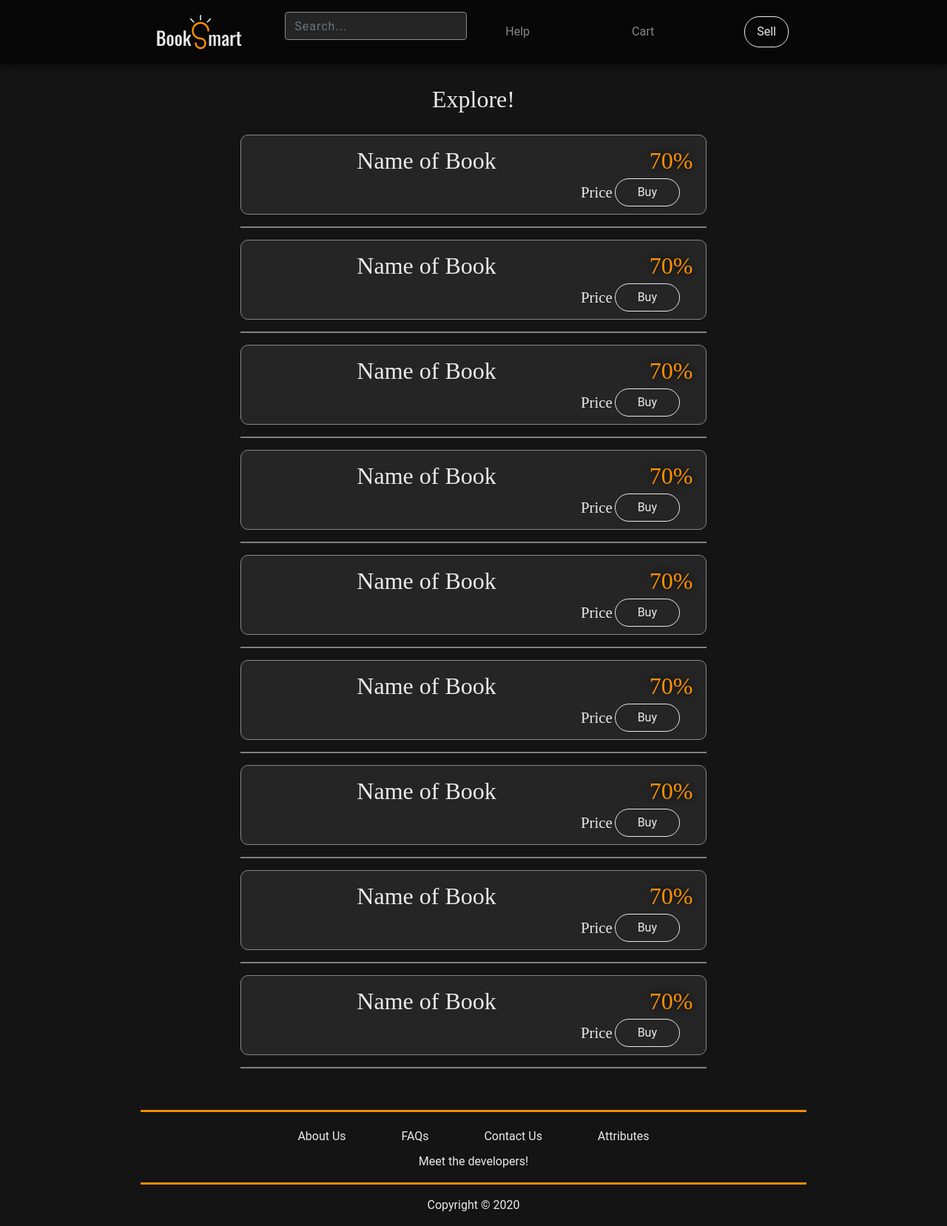
After one commit to MuazzamSyed/BookSmart, a Django app: template web_tech_project/templates/product.html in a window 1280 px wide. The commit adds this page. Shown: the whole page at 74% size. Run offline with Django 3.2, Linux system fonts and the light colour scheme; the template is opened without the code that fills it, so the values that code supplies are empty; some libraries are stand-ins or nearby versions.

Commit message:
product page update

```diff
--- a/web_tech_project/templates/css/styles.css
+++ b/web_tech_project/templates/css/styles.css
@@ -17,10 +17,10 @@ hr{
     height: 2px;
     background-color: #ff9000;
 }
-#hr-sm{
+.hr-sm{
     height: 1px;
     width: 70%;
-    background-color: #eaeaea;
+    background-color: #888888;
 }
 .jumbotron{
     background-color: #141414;
@@ -63,8 +63,9 @@ a:focus, a:hover{
     color: #888888;
 }
 
-#imp{
+#imp, .btn{
     background: none;
+    color: #eaeaea;
     border-color: #eaeaea;
     border-radius: 20px;
     margin-right: 0px;}
@@ -76,7 +77,7 @@ a:focus, a:hover{
     font-weight: bold;
     color: #eaeaea;
 }
-#imp:focus{background: #eaeaea;
+#imp:focus, .btn:focus{background: #eaeaea;
 color: #141414;
 font-weight: bold;}
 .p-2{
@@ -364,6 +365,22 @@ textarea{
     opacity: 1; /* Firefox */
   }
 
+.product-row{
+    width: 70%;
+    border: solid 1px #888888;
+    border-radius: 10px;
+    height: max-content ;
+    padding: 10px;
+    margin-left: 15%;
+    background-color: #252525;
+}
+
+
+.headline{
+    font-family:'oswald';
+    font-size: 2rem;
+}
+
 .site-footer{
 
     /* position: fixed; */
@@ -376,6 +393,16 @@ textarea{
     #logo:hover, #logo:focus{
         transform: none;
     }
+    .book-name{
+        text-align: right;
+    }
+
+    .product-row{
+        width: 100%;
+        margin: 0;
+        height: min-content;
+    }
+
     .jumbotron{
         margin: 0px;
         padding-top: 0px;
--- a/web_tech_project/templates/home.html
+++ b/web_tech_project/templates/home.html
@@ -70,7 +70,7 @@
         <div class="text-center">Thank you for visiting.</div>
     </div>
 
-    <hr id="hr-sm">
+    <hr class="hr-sm">
 
     <!-- >>>>>>>>>>>>>>> footer -->
     <footer class="site-footer">
@@ -83,7 +83,7 @@
                 </div>
         </div>
         <a href="contactus.html" class="copyright-text"> Meet the developers!</a>
-        <hr id="hr-sm">
+        <hr class="hr-sm">
         <div class="container">
             <p class="copyright-text text-center">Copyright &copy; 2020 </p>
 
@@ -114,7 +114,7 @@
                           <input id="password" type="password" name="password" />
                           <input id="remember" type="checkbox" />
                           <label for="remember" id="rlabel">Keep me Signed in</label>
-                          <input type="submit" class="button" name="submit" value="LogIn" />
+                          <input type="submit" class="button" onclick='redirect()' name="submit" value="LogIn" id="login" />
                         </form>
 
                         <footer>
--- /dev/null
+++ b/web_tech_project/templates/product.html
@@ -0,0 +1,261 @@
+<html>
+    <head>
+        <meta charset="utf-8">
+        <meta http-equiv="X-UA-Compatible" content="IE=edge">
+        <meta name="viewport" content="width=device-width, initial-scale=1">
+
+        <title>Bootstrap Starter Page</title>
+        <link rel="stylesheet" href="css/bootstrap.min.css">
+        <link rel="stylesheet" href="css/styles.css"><!--link to our own style sheet-->
+
+    </head>
+    <body>
+        <!-- jQuery (bootstrap js plugins depend on it)-->
+        <script src="js/jquery-3.4.2.js"></script>
+        <script src="js/bootstrap.min.js"></script>
+        <script src="js/script.js"></script><!--our own js file-->
+
+        <header>
+            <nav id="header-nav" class="navbar navbar-expand-md navbar-dark">
+                <div class="container">
+                    <div class="navbar-header">
+                        <a href="home.html" style="margin: 0px;">
+                            <div id="logo"></div>
+                        </a>
+                    </div>
+
+                    <button type="button" class="navbar-toggler collapsed" onclick="" data-toggle="collapse" data-target="#collapsable-nav" aria-expanded="false" aria-label="toggle navigation">
+                        <span class="container toggle-bar" onclick="myFunction(this)">
+                            <div id="" class="bar bar1"></div>
+                            <div id="" class="bar bar2"></div>
+                            <div id="" class="bar bar3"></div>
+                        </span>
+                    </button>
+                    <div id="collapsable-nav" class="collapse float-right navbar-collapse justify-content-end">
+                        <div class="d-flex flex-row flex-sm-row-reverse justify-content-around">
+                            <div class="p-2">
+                                <button type="button" class="btn nav-link" id="imp" data-toggle="modal" data-target="#login">
+                                Sell
+                                </button>
+                                <!-- <a href="#" id="imp" data-target="#login" class="btn nav-link">Login</a> -->
+                            </div>
+                            <div class="p-2"><a href="#" class="nav-link">Cart</a></div>
+                            <div class="p-2"><a href="#" class="nav-link">Help</a></div>
+                            <form action="" class="p-2" style="margin-bottom: 0; margin-right: 20px;">
+                                <div class="form-group">
+                                    <input type="text" class="form-control" placeholder="Search...">
+                                </div>
+                            </form>
+                        </div>
+                    </div>
+
+                </div>
+            </nav>
+            <!-- navbar end -->
+        </header>
+        <br>
+        <div class="headline text-center">Explore! </div>
+
+        <div class="container">
+
+
+            <br>
+
+
+            <div class="row product-row justify-content-around">
+                <div class="col-lg-2 d-none d-lg-block"><img src="https://via.placeholder.com/100"  alt=""></div>
+                <div class="col-3 d-md-block d-lg-none"><img src="https://via.placeholder.com/60" alt=""></div>
+                <div class="col-lg-8 col-9 row">
+                    <div class="col-lg-12 book-name headline">Name of Book</div>
+                    <div class="col-lg-12 text-right headline" style="font-size: 1.3rem;">Price</div>
+                </div>
+                <br class="d-none">
+                <div class="col-lg-2 row">
+                    <div class="col-lg-12 col-6 highlight-big text-right">70%</div>
+                    <div class="col-lg-12 col-6">
+                        <button type="button" class="btn float-right" id="imp" data-toggle="modal" data-target="#buy" style="padding-left: 30px; padding-right: 30px;">
+                        Buy
+                        </button>
+                    </div>
+                </div>
+
+            </div><hr class="hr-sm">
+
+            <div class="row product-row justify-content-around">
+                <div class="col-lg-2 d-none d-lg-block"><img src="https://via.placeholder.com/100"  alt=""></div>
+                <div class="col-3 d-md-block d-lg-none"><img src="https://via.placeholder.com/60" alt=""></div>
+                <div class="col-lg-8 col-9 row">
+                    <div class="col-lg-12 book-name headline">Name of Book</div>
+                    <div class="col-lg-12 text-right headline" style="font-size: 1.3rem;">Price</div>
+                </div>
+                <br class="d-none">
+                <div class="col-lg-2 row">
+                    <div class="col-lg-12 col-6 highlight-big text-right">70%</div>
+                    <div class="col-lg-12 col-6">
+                        <button type="button" class="btn float-right" id="imp" data-toggle="modal" data-target="#buy" style="padding-left: 30px; padding-right: 30px;">
+                        Buy
+                        </button>
+                    </div>
+                </div>
+
+            </div><hr class="hr-sm">
+
+            <div class="row product-row justify-content-around">
+                <div class="col-lg-2 d-none d-lg-block"><img src="https://via.placeholder.com/100"  alt=""></div>
+                <div class="col-3 d-md-block d-lg-none"><img src="https://via.placeholder.com/60" alt=""></div>
+                <div class="col-lg-8 col-9 row">
+                    <div class="col-lg-12 book-name headline">Name of Book</div>
+                    <div class="col-lg-12 text-right headline" style="font-size: 1.3rem;">Price</div>
+                </div>
+                <br class="d-none">
+                <div class="col-lg-2 row">
+                    <div class="col-lg-12 col-6 highlight-big text-right">70%</div>
+                    <div class="col-lg-12 col-6">
+                        <button type="button" class="btn float-right" id="imp" data-toggle="modal" data-target="#buy" style="padding-left: 30px; padding-right: 30px;">
+                        Buy
+                        </button>
+                    </div>
+                </div>
+
+            </div><hr class="hr-sm">
+
+            <div class="row product-row justify-content-around">
+                <div class="col-lg-2 d-none d-lg-block"><img src="https://via.placeholder.com/100"  alt=""></div>
+                <div class="col-3 d-md-block d-lg-none"><img src="https://via.placeholder.com/60" alt=""></div>
+                <div class="col-lg-8 col-9 row">
+                    <div class="col-lg-12 book-name headline">Name of Book</div>
+                    <div class="col-lg-12 text-right headline" style="font-size: 1.3rem;">Price</div>
+                </div>
+                <br class="d-none">
+                <div class="col-lg-2 row">
+                    <div class="col-lg-12 col-6 highlight-big text-right">70%</div>
+                    <div class="col-lg-12 col-6">
+                        <button type="button" class="btn float-right" id="imp" data-toggle="modal" data-target="#buy" style="padding-left: 30px; padding-right: 30px;">
+                        Buy
+                        </button>
+                    </div>
+                </div>
+
+            </div><hr class="hr-sm">
+
+            <div class="row product-row justify-content-around">
+                <div class="col-lg-2 d-none d-lg-block"><img src="https://via.placeholder.com/100"  alt=""></div>
+                <div class="col-3 d-md-block d-lg-none"><img src="https://via.placeholder.com/60" alt=""></div>
+                <div class="col-lg-8 col-9 row">
+                    <div class="col-lg-12 book-name headline">Name of Book</div>
+                    <div class="col-lg-12 text-right headline" style="font-size: 1.3rem;">Price</div>
+                </div>
+                <br class="d-none">
+                <div class="col-lg-2 row">
+                    <div class="col-lg-12 col-6 highlight-big text-right">70%</div>
+                    <div class="col-lg-12 col-6">
+                        <button type="button" class="btn float-right" id="imp" data-toggle="modal" data-target="#buy" style="padding-left: 30px; padding-right: 30px;">
+                        Buy
+                        </button>
+                    </div>
+                </div>
+
+            </div><hr class="hr-sm">
+
+            <div class="row product-row justify-content-around">
+                <div class="col-lg-2 d-none d-lg-block"><img src="https://via.placeholder.com/100"  alt=""></div>
+                <div class="col-3 d-md-block d-lg-none"><img src="https://via.placeholder.com/60" alt=""></div>
+                <div class="col-lg-8 col-9 row">
+                    <div class="col-lg-12 book-name headline">Name of Book</div>
+                    <div class="col-lg-12 text-right headline" style="font-size: 1.3rem;">Price</div>
+                </div>
+                <br class="d-none">
+                <div class="col-lg-2 row">
+                    <div class="col-lg-12 col-6 highlight-big text-right">70%</div>
+                    <div class="col-lg-12 col-6">
+                        <button type="button" class="btn float-right" id="imp" data-toggle="modal" data-target="#buy" style="padding-left: 30px; padding-right: 30px;">
+                        Buy
+                        </button>
+                    </div>
+                </div>
+
+            </div><hr class="hr-sm">
+
+            <div class="row product-row justify-content-around">
+                <div class="col-lg-2 d-none d-lg-block"><img src="https://via.placeholder.com/100"  alt=""></div>
+                <div class="col-3 d-md-block d-lg-none"><img src="https://via.placeholder.com/60" alt=""></div>
+                <div class="col-lg-8 col-9 row">
+                    <div class="col-lg-12 book-name headline">Name of Book</div>
+                    <div class="col-lg-12 text-right headline" style="font-size: 1.3rem;">Price</div>
+                </div>
+                <br class="d-none">
+                <div class="col-lg-2 row">
+                    <div class="col-lg-12 col-6 highlight-big text-right">70%</div>
+                    <div class="col-lg-12 col-6">
+                        <button type="button" class="btn float-right" id="imp" data-toggle="modal" data-target="#buy" style="padding-left: 30px; padding-right: 30px;">
+                        Buy
+                        </button>
+                    </div>
+                </div>
+
+            </div><hr class="hr-sm">
+
+            <div class="row product-row justify-content-around">
+                <div class="col-lg-2 d-none d-lg-block"><img src="https://via.placeholder.com/100"  alt=""></div>
+                <div class="col-3 d-md-block d-lg-none"><img src="https://via.placeholder.com/60" alt=""></div>
+                <div class="col-lg-8 col-9 row">
+                    <div class="col-lg-12 book-name headline">Name of Book</div>
+                    <div class="col-lg-12 text-right headline" style="font-size: 1.3rem;">Price</div>
+                </div>
+                <br class="d-none">
+                <div class="col-lg-2 row">
+                    <div class="col-lg-12 col-6 highlight-big text-right">70%</div>
+                    <div class="col-lg-12 col-6">
+                        <button type="button" class="btn float-right" id="imp" data-toggle="modal" data-target="#buy" style="padding-left: 30px; padding-right: 30px;">
+                        Buy
+                        </button>
+                    </div>
+                </div>
+
+            </div><hr class="hr-sm">
+
+            <div class="row product-row justify-content-around">
+                <div class="col-lg-2 d-none d-lg-block"><img src="https://via.placeholder.com/100"  alt=""></div>
+                <div class="col-3 d-md-block d-lg-none"><img src="https://via.placeholder.com/60" alt=""></div>
+                <div class="col-lg-8 col-9 row">
+                    <div class="col-lg-12 book-name headline">Name of Book</div>
+                    <div class="col-lg-12 text-right headline" style="font-size: 1.3rem;">Price</div>
+                </div>
+                <br class="d-none">
+                <div class="col-lg-2 row">
+                    <div class="col-lg-12 col-6 highlight-big text-right">70%</div>
+                    <div class="col-lg-12 col-6">
+                        <button type="button" class="btn float-right" id="imp" data-toggle="modal" data-target="#buy" style="padding-left: 30px; padding-right: 30px;">
+                        Buy
+                        </button>
+                    </div>
+                </div>
+
+            </div><hr class="hr-sm">
+
+
+
+
+
+<br>
+        <hr>
+         <!-- >>>>>>>>>>>>>>> footer -->
+    <footer class="site-footer">
+        <div class="container">
+                <div class="row justify-content-around">
+                    <div class=""><a href="contactus.html">About Us</a></div>
+                    <div class=""><a href="">FAQs</a></div>
+                    <div class=""><a href="">Contact Us</a></div>
+                    <div class=""><a href="">Attributes</a></div>
+                </div>
+        </div>
+        <a href="contactus.html" class="copyright-text"> Meet the developers!</a>
+        <hr id="hr-sm">
+        <div class="container">
+            <p class="copyright-text text-center">Copyright &copy; 2020 </p>
+
+
+        </div>
+    </footer>
+    </body>
+</html>
```
Also changed, not shown: web_tech_project/templates/index.html (deleted, +0 -24 lines), web_tech_project/templates/js/script.js (+8 -0 lines).
